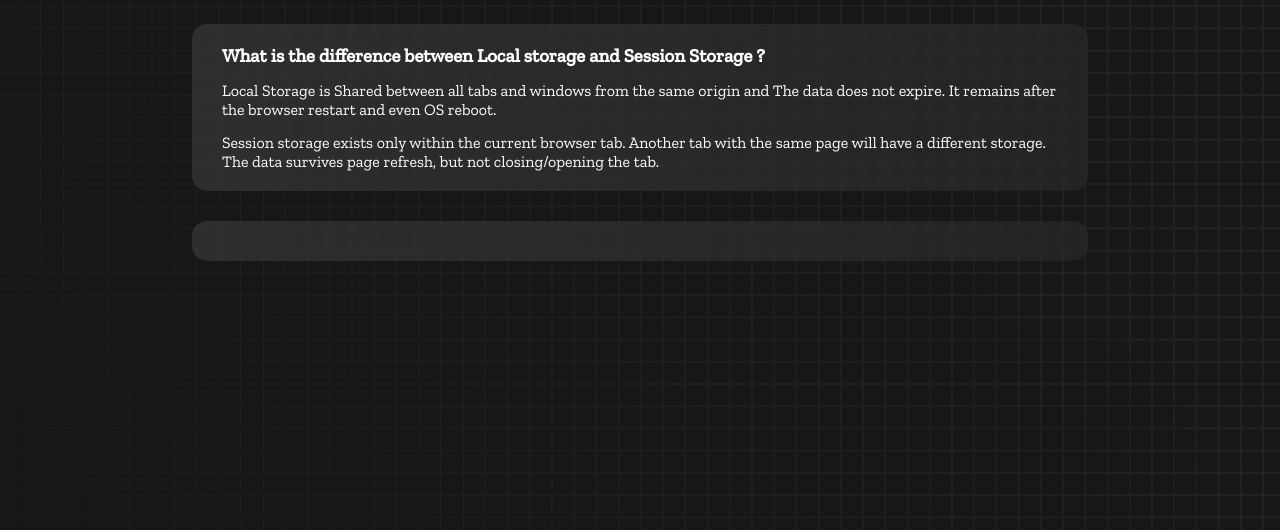
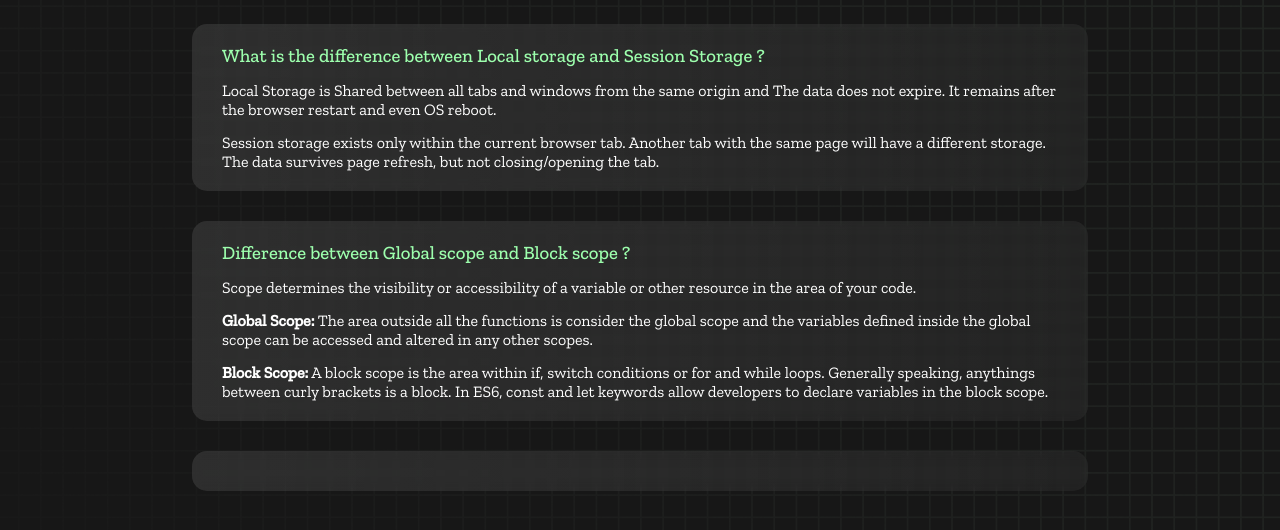
Before and after one commit to tahsinkarim/speed-monster-debug, a plain HTML site: page blog.html in a window 1280 px wide. Drawn offline with nearby package versions, Linux system fonts and the light colour scheme.

Commit message:
Added a question in blog

```diff
--- a/blog.html
+++ b/blog.html
@@ -15,7 +15,7 @@
   </head>
   <body>
     <section class="box-container blog mt-5">
-      <h3 class="question">
+      <h3 class="question green">
         What is the difference between Local storage and Session Storage ?
       </h3>
       <p class="answer">
@@ -30,7 +30,25 @@
       </p>
     </section>
     <section class="box-container blog">
-      <h3></h3>
+      <h3 class="question green">
+        Difference between Global scope and Block scope ?
+      </h3>
+      <p class="answer">
+        Scope determines the visibility or accessibility of a variable or other
+        resource in the area of your code.
+      </p>
+      <p class="answer">
+        <strong>Global Scope:</strong> The area outside all the functions is
+        consider the global scope and the variables defined inside the global
+        scope can be accessed and altered in any other scopes.
+      </p>
+      <p class="answer">
+        <strong>Block Scope:</strong> A block scope is the area within if,
+        switch conditions or for and while loops. Generally speaking, anythings
+        between curly brackets is a block. In ES6, const and let keywords allow
+        developers to declare variables in the block scope.
+      </p>
     </section>
+    <section class="box-container blog"></section>
   </body>
 </html>
--- a/styles.css
+++ b/styles.css
@@ -200,7 +200,9 @@ button {
 .mt-5 {
   margin-top: 24px;
 }
-
+.question {
+  font-weight: 500;
+}
 .answer {
   margin-top: 14px;
 }
```
